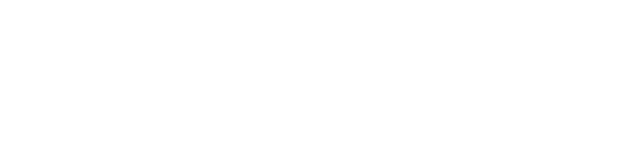
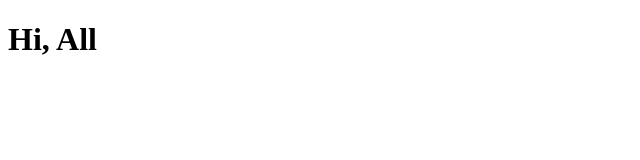
Before and after one commit to munyvalasai/test-git-repo-publi, a plain HTML site: page index.html in a window 1280 px wide. Shown: the whole page, without its empty margins (0-640 px from the left). Drawn offline with Linux system fonts and the light colour scheme.

Commit message:
Modify further

```diff
--- a/index.html
+++ b/index.html
@@ -4,4 +4,7 @@
         <meta charset="utf-8">
         <title>Page Title</title>
     </head>
+    <body>
+        <h1>Hi, All</h1>
+    </body>
 </html>
```
